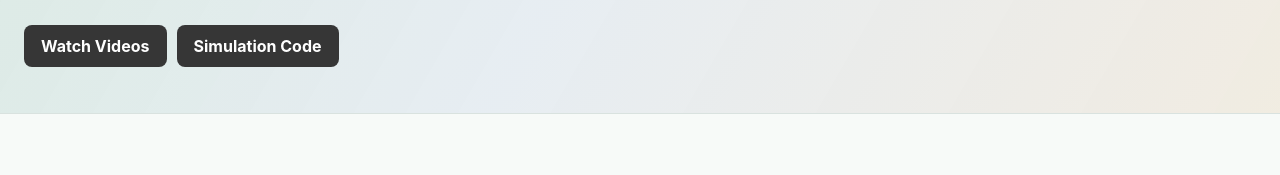
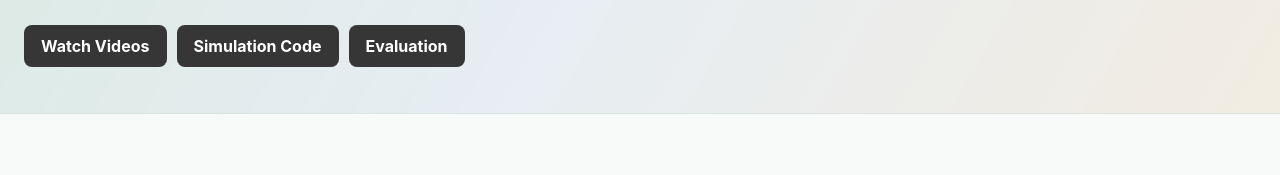
Before and after one commit to BJHYZJ/dream-web, a plain HTML site: page simulation/index.html in a window 1280 px wide. Shown: the part 287-462 px from the top of the page. Drawn offline with Linux system fonts and the light colour scheme.

Commit message:
Link the complete simulation evaluation

```diff
--- a/simulation/index.html
+++ b/simulation/index.html
@@ -32,6 +32,7 @@
         <div class="publication-links">
           <a class="button is-dark paper-button" href="#gallery">Watch Videos</a>
           <a class="button is-dark paper-button" href="https://github.com/BJHYZJ/DREAM/tree/simulation">Simulation Code</a>
+          <a class="button is-dark paper-button" href="https://github.com/BJHYZJ/DREAM/tree/simulation/reproducibility/evidence/recovery-study">Evaluation</a>
         </div>
       </div>
     </div>
```
Also changed, not shown: README.md.
